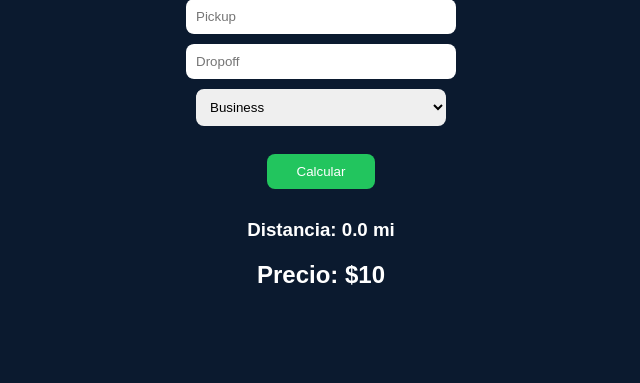
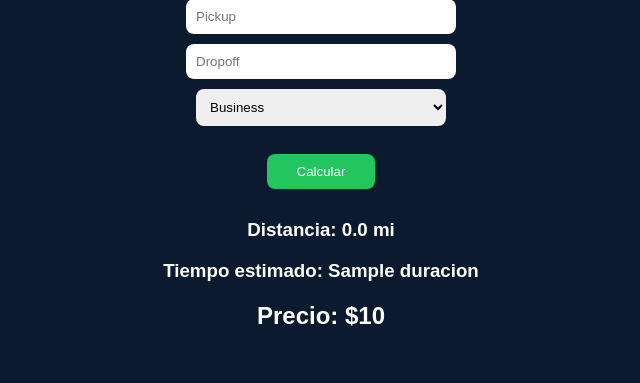
Before and after one commit to amyach66/cotizador-transporte, a Flask app: template templates/index.html in a window 1280 px wide. Shown: the part 160-543 px from the top of the page, without its empty margins (319-959 px from the left). Run offline with Flask 3, Linux system fonts and the light colour scheme; the template is opened without the code that fills it: most values are stand-ins (such as "Sample title", 1, 10 or a date in 2020).

Commit message:
mejora diseño layout

```diff
--- a/templates/index.html
+++ b/templates/index.html
@@ -62,6 +62,7 @@
     {% if precio %}
     <div class="resultado">
         <h3>Distancia: {{ "%.1f"|format(distancia) }} mi</h3>
+        <h3>Tiempo estimado: {{ duracion }}</h3>
         <h2>Precio: ${{ precio }}</h2>
     </div>
     {% endif %}
```
